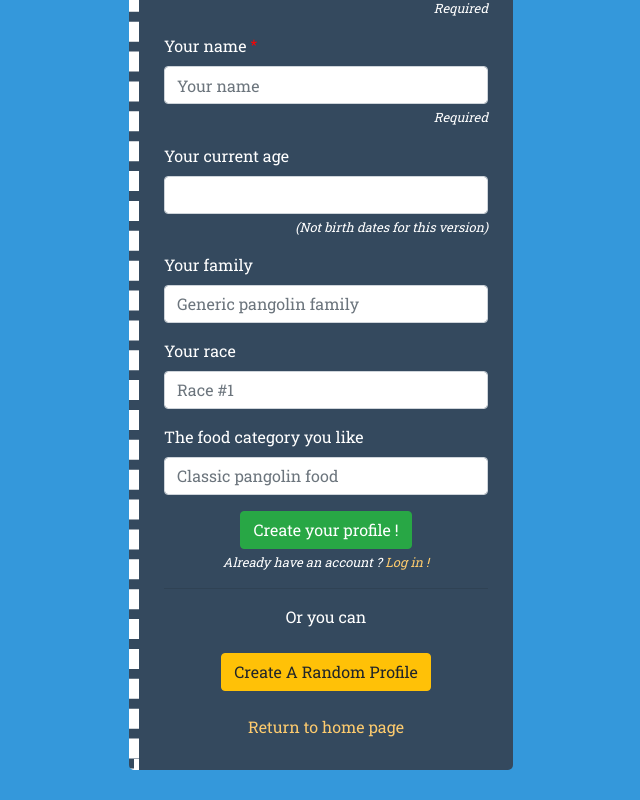
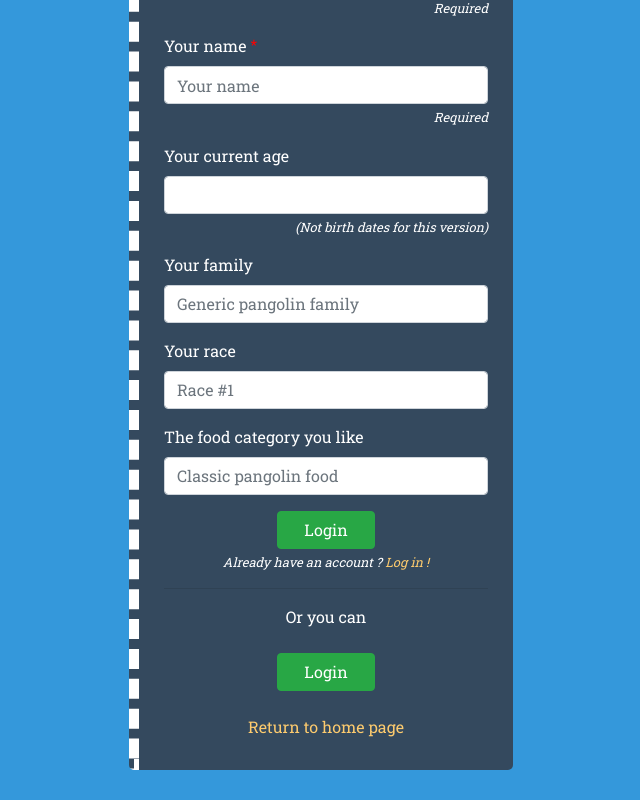
Before and after one commit to gXiah/pan-go, an Angular app in the folder public/: page /register in a window 1280 px wide. Shown: the part 473-1273 px from the top of the page, without its empty margins (319-959 px from the left). Built offline with nearby package versions, Linux system fonts and the light colour scheme.

Commit message:
Fixed bug in registration form

```diff
--- a/public/src/app/views/registration-view/registration-view.component.html
+++ b/public/src/app/views/registration-view/registration-view.component.html
@@ -55,12 +55,12 @@
 			</div>
 
 			<div class="form-group">
-				<button
-					type="submit" class="btn btn-success"
-					(click)="newProfile(email.value, password.value, name.value, age.value, family.value, race.value, food.value)"
+				<a
+					class="btn btn-success" (click)="newProfile(email.value, password.value, name.value, age.value, family.value, race.value, food.value)"
+					style="display: block;margin: auto;color: #fff !important;width:30%;"
 				>
-					Create your profile !
-				</button>
+					Login
+				</a>
 				<small class="form-text text-muted" style="text-align: center;">
 					Already have an account ?
 					<a href="/login">Log in !</a>
@@ -78,9 +78,12 @@
 			<br>
 
 			<div class="form-group" style="text-align: center;">
-				<button id="newRandomProfile" class="btn btn-warning" (click)="newRandomProfile()">
-					Create A Random Profile
-				</button>
+				<a
+					class="btn btn-success" (click)="newRandomProfile()"
+					style="display: block;margin: auto;color: #fff !important;width:30%;"
+				>
+					Login
+				</a>
 
 				<br>
 
```
